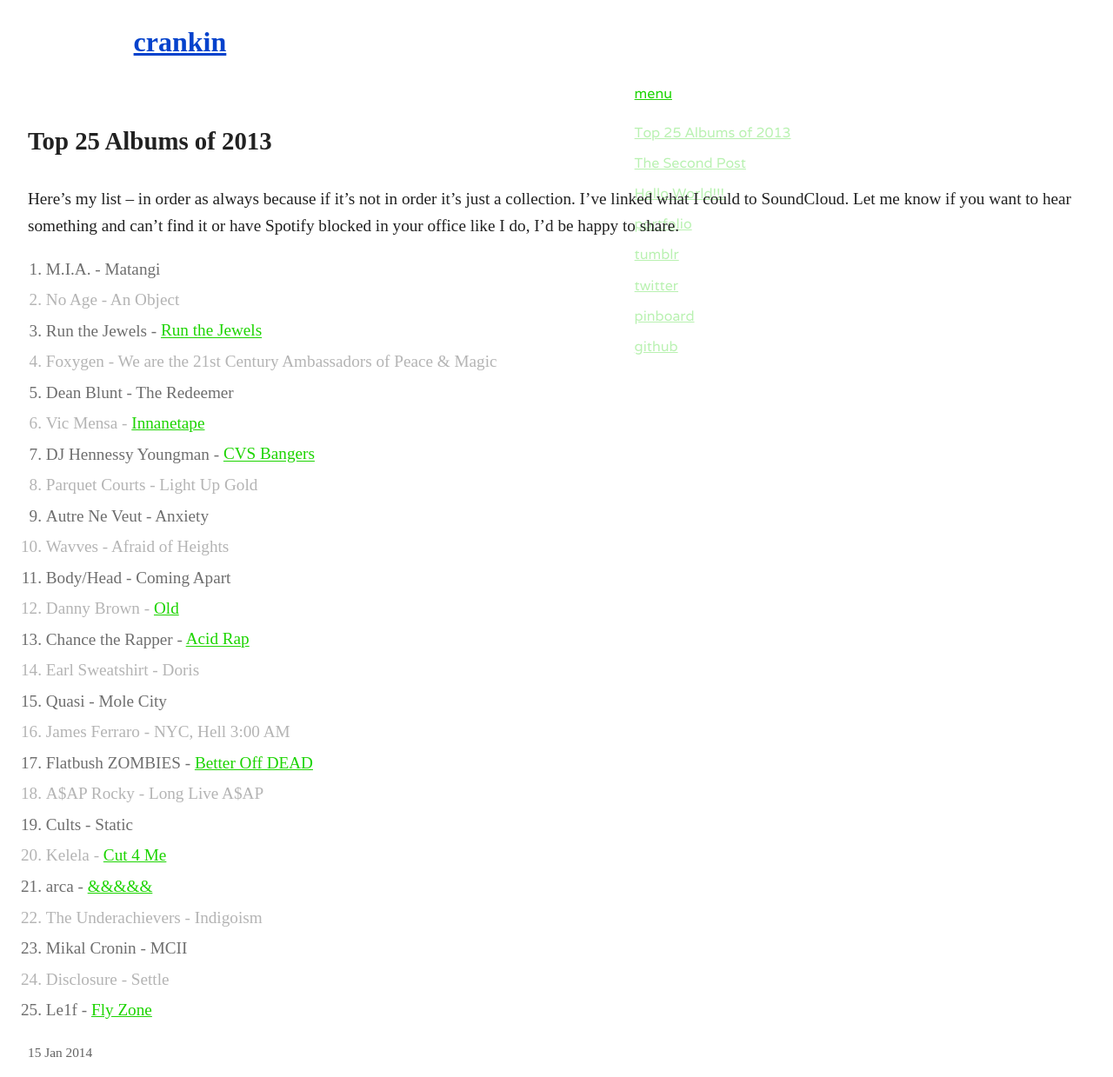
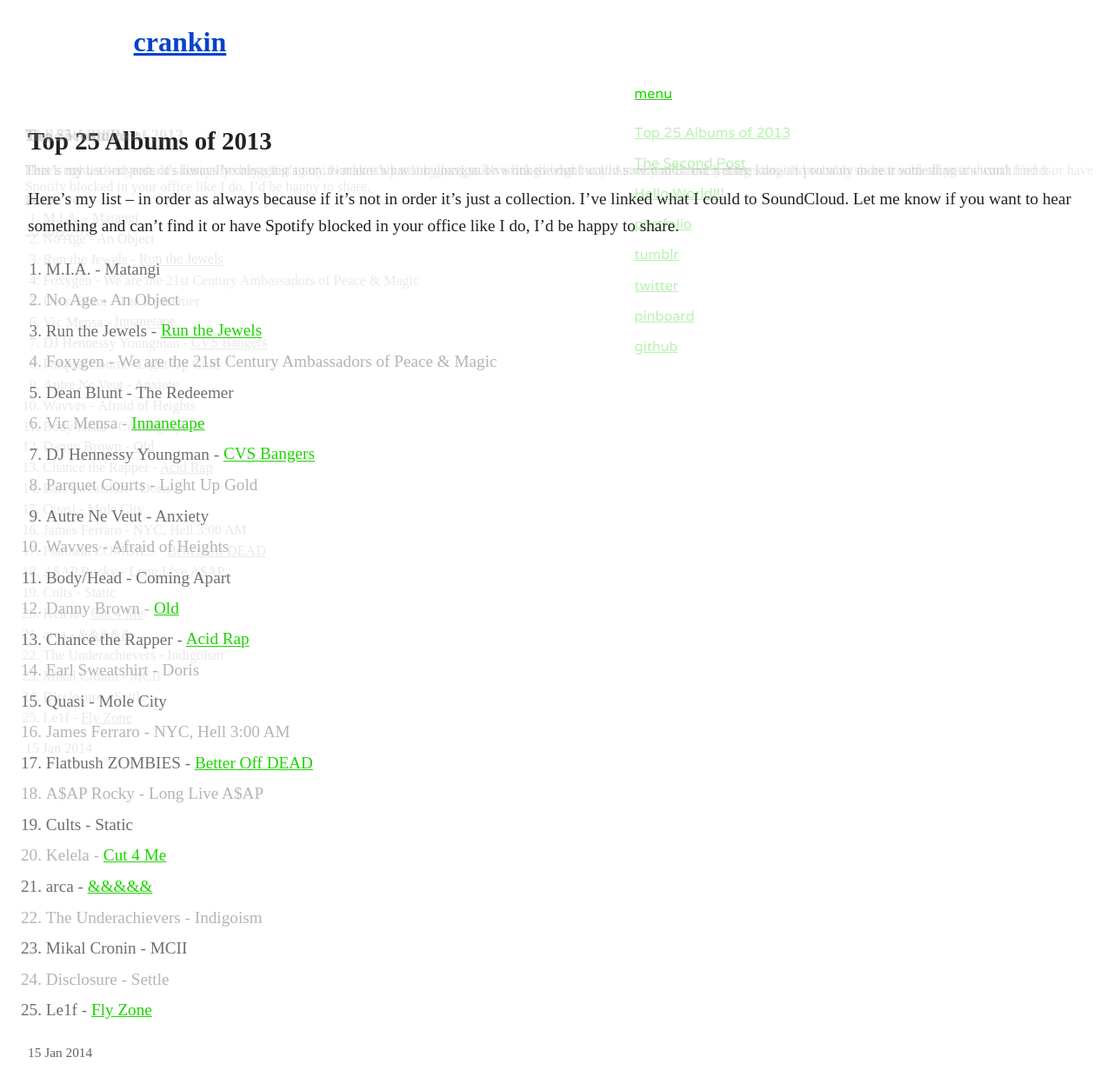
Before and after one commit to crankin/crankin.github.io, a Jekyll site: the page built from _posts/2014-01-15-top-25-albums-of-2013.md, in a window 1280 px wide. Shown: the whole page at 87% size. Built offline with Jekyll 4.4.1, drawn with Linux system fonts in a browser that asks for light colours; nearby versions of some CDN libraries; some web fonts are replaced; Markdown is read by kramdown in place of the engine named in the settings; some of the changed lines change nothing that is shown.

Commit message:
add archives, fix post

```diff
--- a/_layouts/default.html
+++ b/_layouts/default.html
@@ -22,7 +22,7 @@
     </section>
 
     <section class="archive">
-
+      {% include archives.html %}
     </section>
 
   <nav>
--- a/_posts/2014-01-15-top-25-albums-of-2013.md
+++ b/_posts/2014-01-15-top-25-albums-of-2013.md
@@ -3,7 +3,7 @@
 title:  "Top 25 Albums of 2013"
 date:   2014-01-15 00:30:00
 unique: 0102a
-categories: music lists
+categories: music
 ---
 
 Here's my list -- in order as always because if it's not in order it's just a collection. I've linked what I could to SoundCloud. Let me know if you want to hear something and can't find it or have Spotify blocked in your office like I do, I'd be happy to share.
```
